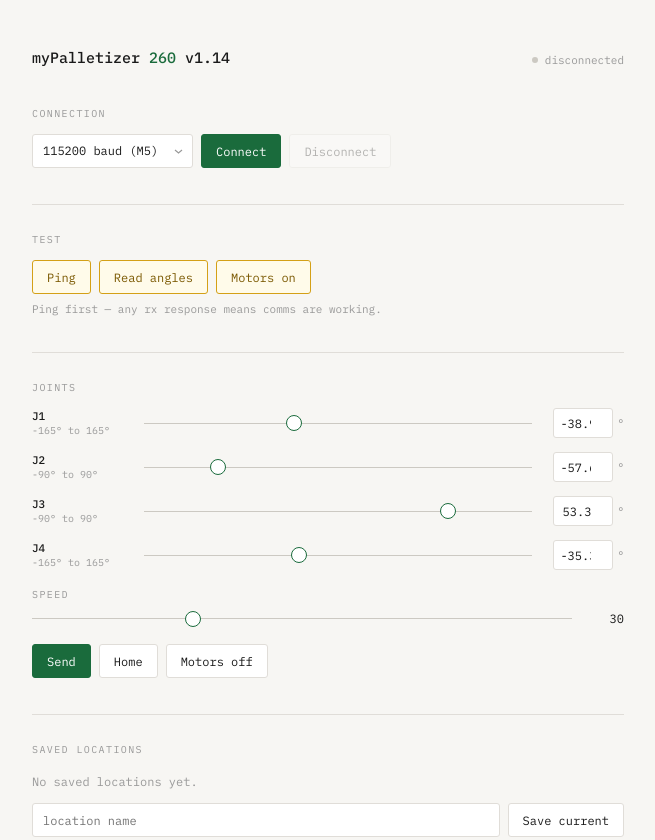
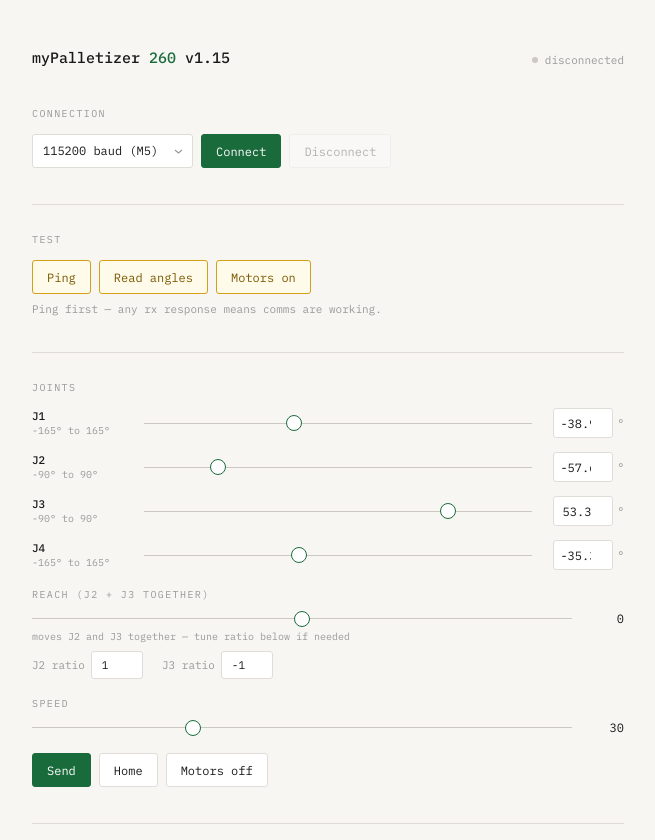
Before and after one commit to andyleer/myPalletizerControl, a plain HTML site: page index.html in a window 1280 px wide. Shown: the top 840 px of the page, without its empty margins (312-967 px from the left). Drawn offline with Linux system fonts and the light colour scheme.

Commit message:
Update version to v1.15 and add reach controls

```diff
--- a/index.html
+++ b/index.html
@@ -107,7 +107,7 @@
 <div class="page">
 
   <header>
-    <div class="title">myPalletizer <span>260</span> v1.14</div>
+    <div class="title">myPalletizer <span>260</span> v1.15</div>
     <div class="status"><div class="dot" id="dot"></div><span id="connLabel">disconnected</span></div>
   </header>
 
@@ -140,6 +140,20 @@
   <div class="section">
     <div class="label">Joints</div>
     <div class="joints" id="jointGrid"></div>
+    <div style="margin-top:18px">
+      <div class="label" style="margin-bottom:10px">Reach (J2 + J3 together)</div>
+      <div class="speed-row">
+        <input type="range" id="reachSlider" min="-90" max="90" value="0" step="1"
+          oninput="onReach(this.value)">
+        <div class="speed-num" id="reachNum">0</div>
+      </div>
+      <div style="margin-top:4px;font-size:10px;color:var(--muted)">moves J2 and J3 together — tune ratio below if needed</div>
+      <div class="row" style="margin-top:8px;gap:6px;font-size:11px;color:var(--muted);align-items:center">
+        J2 ratio <input type="number" id="j2ratio" value="1" step="0.1" style="width:52px;height:28px;font-size:11px">
+        &nbsp; J3 ratio <input type="number" id="j3ratio" value="-1" step="0.1" style="width:52px;height:28px;font-size:11px">
+      </div>
+    </div>
+
     <div style="margin-top:18px">
       <div class="label" style="margin-bottom:10px">Speed</div>
       <div class="speed-row">
@@ -307,6 +321,19 @@
 function doPowerOn()   { sendFrame(buildFrame(CMD.POWER_ON)); }
 function doRelease()   { sendFrame(buildFrame(CMD.RELEASE_ALL)); }
 
+function onReach(val) {
+  val = parseFloat(val);
+  document.getElementById('reachNum').textContent = val;
+  var j2r = parseFloat(document.getElementById('j2ratio').value) || 1;
+  var j3r = parseFloat(document.getElementById('j3ratio').value) || -1;
+  var j2 = Math.max(JOINTS[1].min, Math.min(JOINTS[1].max, val * j2r));
+  var j3 = Math.max(JOINTS[2].min, Math.min(JOINTS[2].max, val * j3r));
+  document.getElementById('js1').value = j2;
+  document.getElementById('jn1').value = j2.toFixed(1);
+  document.getElementById('js2').value = j3;
+  document.getElementById('jn2').value = j3.toFixed(1);
+}
+
 function doSendAngles() {
   var spd = parseInt(document.getElementById('speedSlider').value);
   var angles = JOINTS.map(function(_, i) { return document.getElementById('jn'+i).value; });
```
